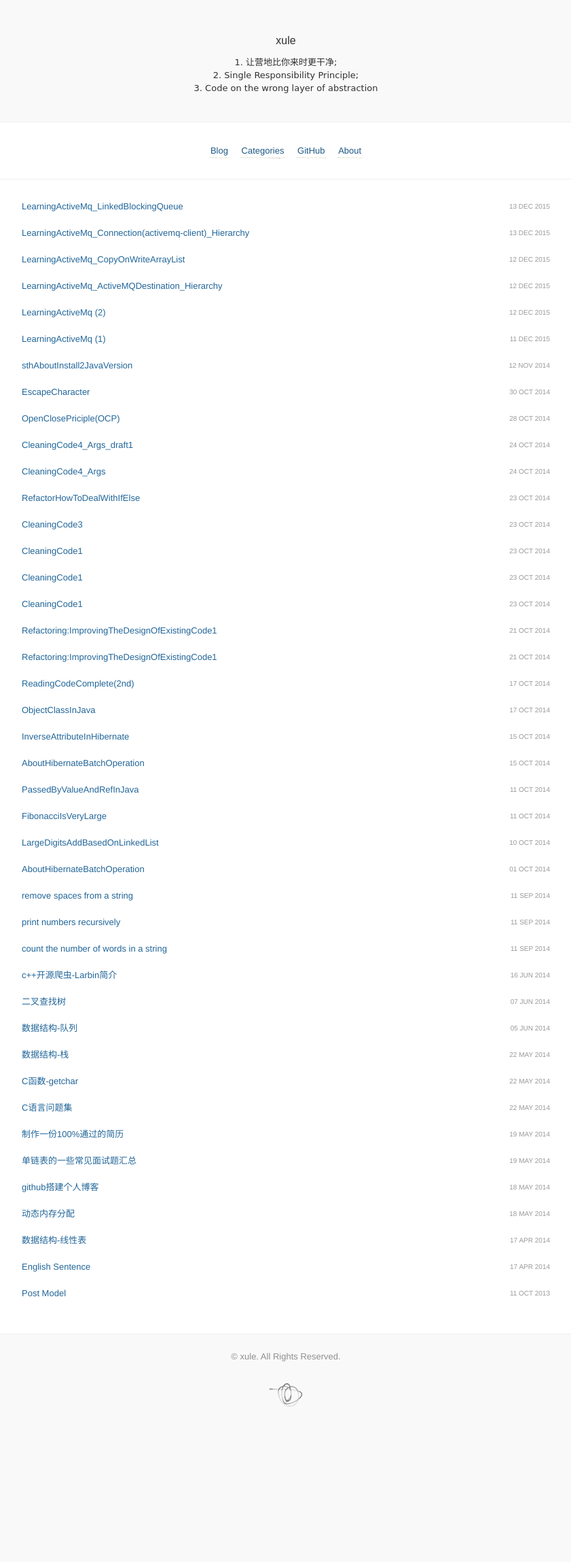
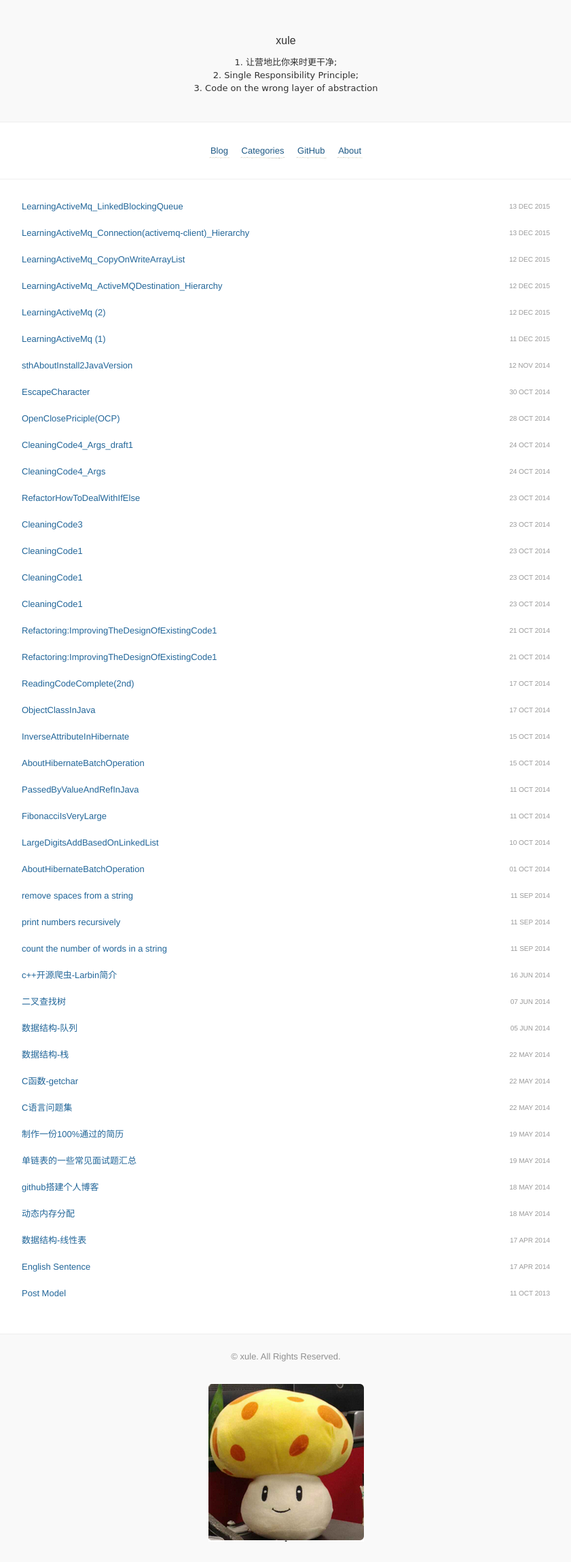
Before and after one commit to xule1991/xule1991.github.io, a Jekyll site: the page built from index.html, in a window 1280 px wide. Shown: the whole page at 68% size, without its empty margins (219-1060 px from the left). Built offline with Jekyll 4.4.1, drawn with Linux system fonts in a browser that asks for light colours; Markdown is read by kramdown in place of the engine named in the settings; before the commit the page ends 2100 px from its top, so only the background shows below that.

Commit message:
update footer avartar

```diff
--- a/_includes/footer.html
+++ b/_includes/footer.html
@@ -2,7 +2,7 @@
 
   <span class="muted">© {{ site.signoff }}. All Rights Reserved.</span><br>
   <br>
-  <img src="{{ site.baseurl }}/images/scribble2.png" alt="scribble" />
+  <img src="{{ site.baseurl }}/images/mushroom.png" alt="scribble" />
   <br>
 
 
```
Also changed, not shown: images/Connection_hierarchy.png, images/Java_Concurrent_AbstractOwnableSynchronizer.png (added), images/mushroom.png (added).
